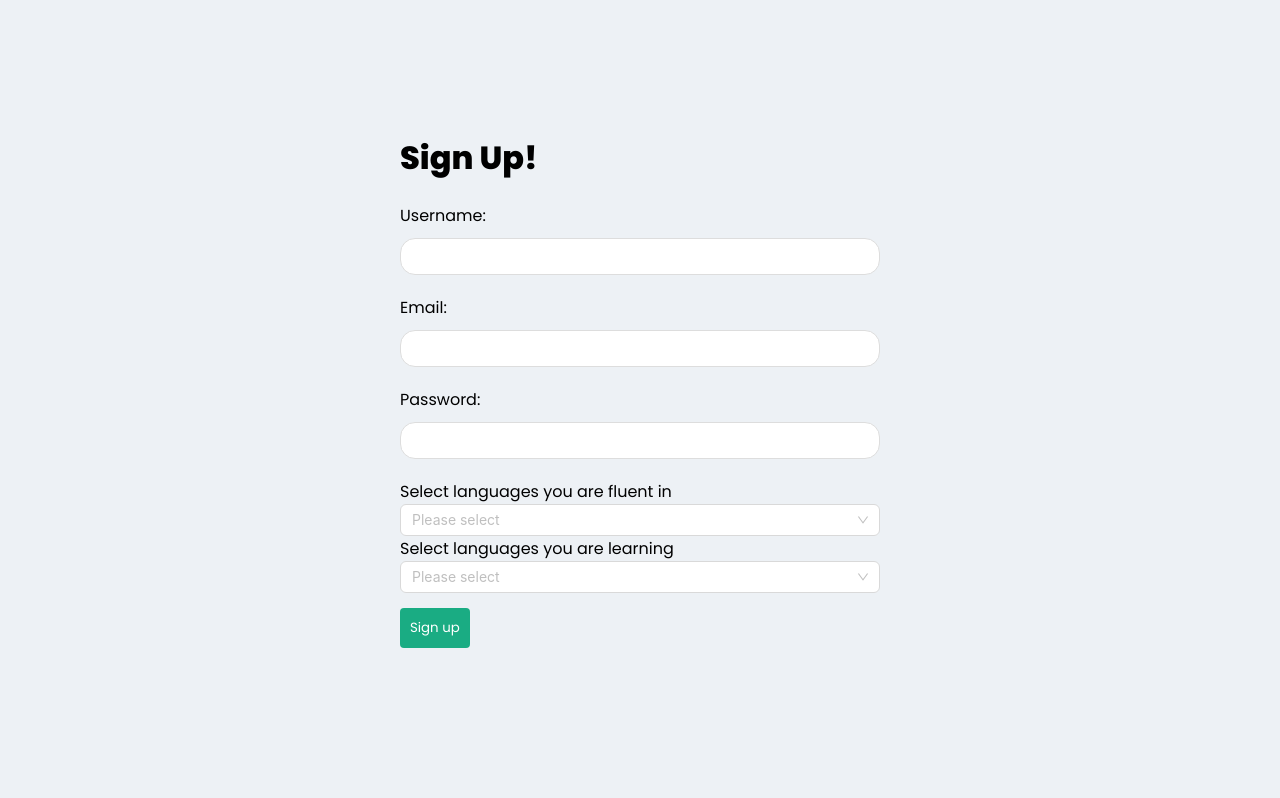
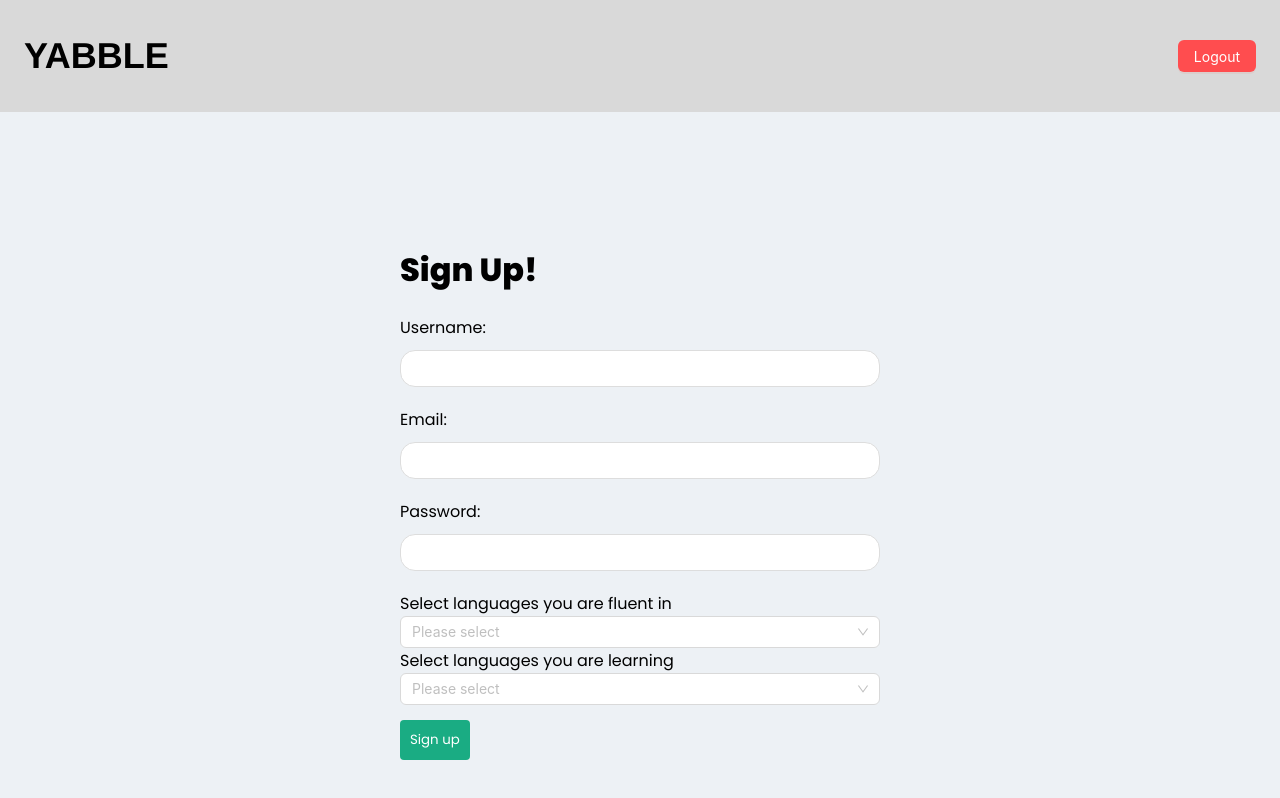
Before and after one commit to alee279/pennapps23, a React (Create React App) app in the folder frontend/: page /signup in a window 1280 px wide. Shown: the top 798 px of the page. Built offline with nearby package versions, Linux system fonts and the light colour scheme.

Commit message:
new navbar

```diff
--- a/frontend/src/App.js
+++ b/frontend/src/App.js
@@ -1,5 +1,6 @@
 import { useEffect, useState } from 'react';
 import { BrowserRouter, Routes, Route, Navigate } from 'react-router-dom';
+import NavBar from './components/NavBar';
 
 // Pages
 import SignUp from './pages/SignUp';
@@ -17,6 +18,7 @@ function App() {
   return (
     <div className="App">
       <BrowserRouter>
+      <NavBar></NavBar>
       <div className="pages">
         <Routes>
           <Route path="/"
--- /dev/null
+++ b/frontend/src/components/NavBar.js
@@ -0,0 +1,35 @@
+import React from 'react';
+import { Layout, Button } from 'antd';
+import { Link } from 'react-router-dom';
+
+const { Header } = Layout;
+
+export default function AppBar() {
+  const customStyles = {
+    header: {
+      display: 'flex',
+      justifyContent: 'space-between',
+      alignItems: 'center',
+      backgroundColor: '#D9D9D9FF', // Replace with your secondary color
+      padding: '24px', // Increase padding for more height
+    },
+    h1: {
+      fontFamily: 'helvetica',
+      fontWeight: '300x', // Set the font weight to bold
+      fontSize: '36px', // Increase font size
+      color: 'black', // Set the text color to black
+      margin: 0, // Remove default margin
+    },
+  };
+
+  return (
+    <div>
+      <Header style={customStyles.header}>
+        <h1 style={customStyles.h1}>YABBLE</h1>
+        <Button type="primary" danger>
+          Logout
+        </Button>
+      </Header>
+    </div>
+  );
+}
--- a/frontend/src/pages/Home.js
+++ b/frontend/src/pages/Home.js
@@ -65,7 +65,7 @@ export default function Home(props) {
   }
 
   return (
-    <div className="home">
+    <div>
       <h1>YABBLE</h1>
       <div className="user-cards">
         {usersGrouped.map((userGroup, index) => (
@@ -82,7 +82,20 @@ export default function Home(props) {
                     >
                       {u.username.charAt(0)}
                     </div>
-                    <div style={customStyles.username}>{u.username}</div>
+                    <div style={customStyles.username}>
+                    <a
+                      href={`http://localhost:3000/chat?chattingwith=${u.username}`}
+                      style={{
+                        color: 'black', // Text color when not hovered
+                        textDecoration: 'none', // Remove default underline
+                        transition: 'color 0.3s, text-decoration 0.3s', // Transition effect
+                      }}
+                      onMouseOver={(e) => (e.target.style.textDecoration = 'underline')}
+                      onMouseOut={(e) => (e.target.style.textDecoration = 'none')}
+                    >
+                         {u.username}
+                      </a>
+                      </div>
                   </div>
                   <p>
                     <strong>Fluent Languages:</strong>
```
